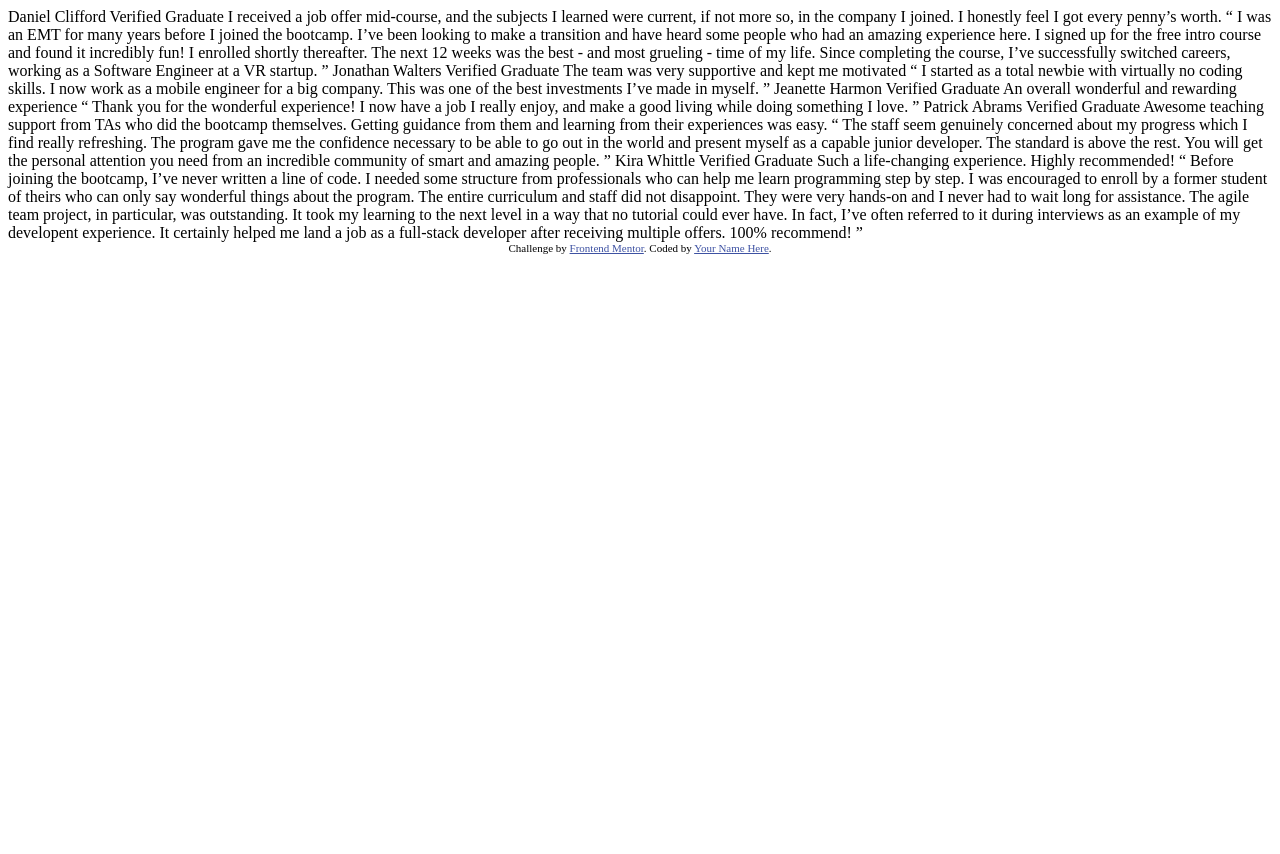
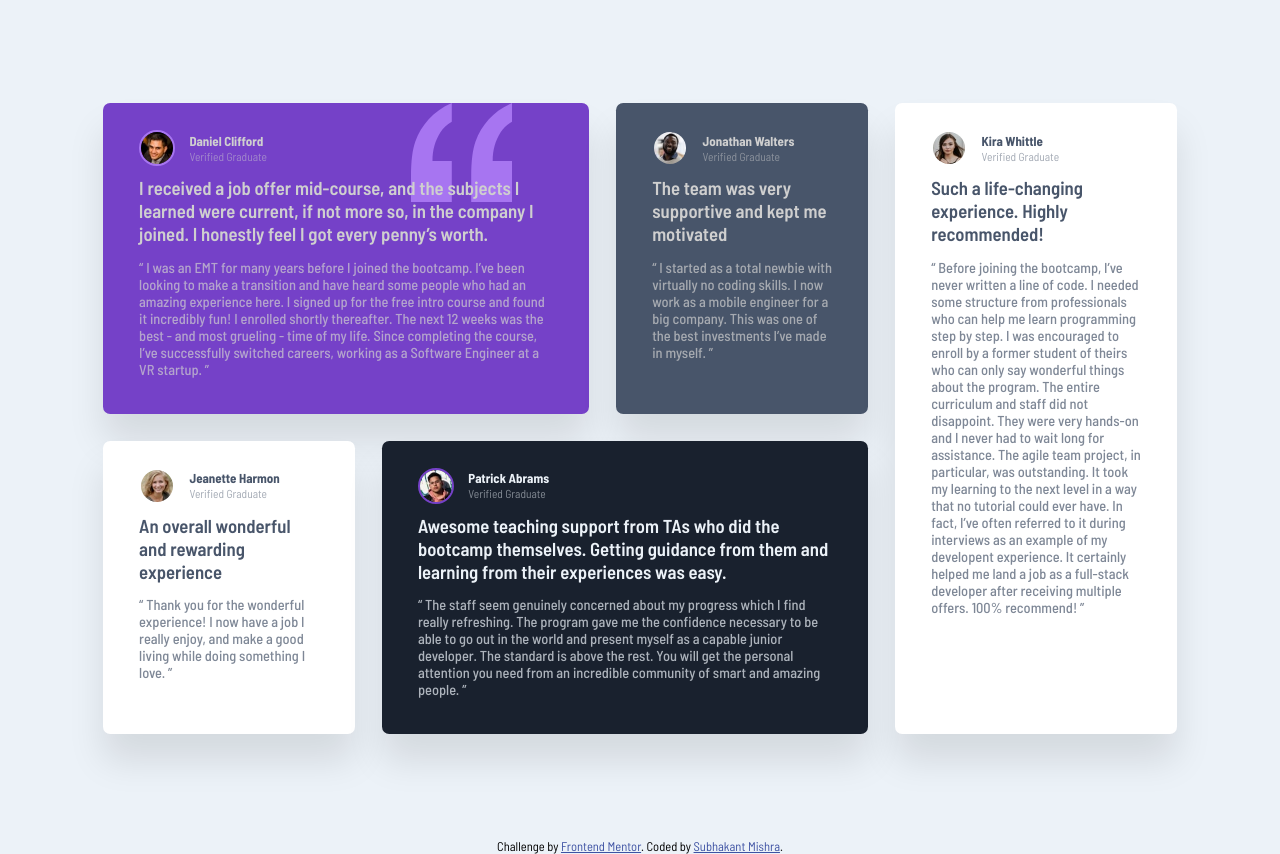
Before and after one commit to imsikun/testimonial_grid, a plain HTML site: page index.html in a window 1280 px wide. Before the commit the page ends 800 px from the top, so only its background shows below. Drawn offline with Linux system fonts and the light colour scheme.

Commit message:
final submission

```diff
--- /dev/null
+++ b/css/style.css
@@ -0,0 +1,139 @@
+@import url('https://fonts.googleapis.com/css2?family=Barlow+Semi+Condensed:wght@500;600&display=swap');
+* {
+  margin: 0;
+  padding: 0;
+  box-sizing: border-box;
+}
+
+body {
+  -moz-transform: scale(0.9, 0.9);
+  zoom: 0.9;
+  zoom: 90%;
+  background-color: hsl(210, 46%, 95%);
+  font-family: 'Barlow Semi Condensed', sans-serif;
+}
+h5 {
+  font-size: 1.3rem;
+  font-weight: 600;
+  padding: 15px 0;
+}
+
+h6 {
+  margin-bottom: 0;
+  font-size: 0.9rem;
+  margin-top: 3px;
+}
+p {
+  margin-bottom: 0;
+}
+
+.grid-container {
+  display: grid;
+  padding: 7%;
+}
+.grid-item {
+  box-shadow: 0 30px 40px rgba(0, 0, 0, 0.1);
+  padding: 30px 40px 40px 40px;
+  margin: 15px;
+  border-radius: 8px;
+}
+.grid-container > *:first-child {
+  grid-column: 1 / span 10;
+  grid-row: 1;
+}
+.item1 {
+  background-color: hsl(263, 55%, 52%);
+  background-image: url(bg-pattern-quotation.svg);
+  background-repeat: no-repeat;
+  background-position: 80% 0;
+  background-size: 7rem;
+  color: #cfcfcf;
+  grid-column: 1 / span 10;
+  grid-row: 1;
+}
+.item2 {
+  background-color: hsl(217, 19%, 35%);
+  color: #cfcfcf;
+  grid-column: 11 / span 3;
+  grid-row: 1;
+}
+.item5 {
+  background-color: #fff;
+  color: hsl(217, 19%, 35%);
+  grid-column: 14 / span 3;
+  grid-row: 1 / span 2;
+}
+
+.item3 {
+  background-color: #fff;
+  color: hsl(217, 19%, 35%);
+  grid-column: 1 / span 3;
+  grid-row: 2;
+}
+.item4 {
+  background-color: hsl(219, 29%, 14%);
+  color: hsl(210, 46%, 95%);
+  grid-column: 4 / span 10;
+  grid-row: 2;
+}
+img {
+  width: 40px;
+  height: auto;
+  border-radius: 50%;
+  border: 3px solid;
+  float: left;
+  margin-right: 16px;
+}
+.review {
+  font-weight: 500;
+  opacity: 70%;
+}
+.verified {
+  opacity: 50%;
+  font-size: 0.8rem;
+}
+.attribution {
+  font-size: 14px;
+  text-align: center;
+}
+.attribution a {
+  color: hsl(228, 45%, 44%);
+}
+
+/* media query */
+@media (max-width: 768px) {
+  .grid-container {
+    padding: 5%;
+  }
+  .grid-item {
+    grid-column: 1;
+    grid-row: auto;
+  }
+}
+@media (max-width: 1000px) and (min-width: 768px) {
+  .grid-container {
+    padding: 5%;
+  }
+
+  .item1 {
+    grid-row: 1;
+    grid-column: 1/12;
+  }
+  .item2 {
+    grid-row: 1;
+    grid-column: 12/16;
+  }
+  .item3 {
+    grid-row: 2;
+    grid-column: 1/5;
+  }
+  .item4 {
+    grid-row: 2;
+    grid-column: 5/16;
+  }
+  .item5 {
+    grid-row: 3;
+    grid-column: 1/16;
+  }
+}
+/* media query */
--- a/index.html
+++ b/index.html
@@ -1,76 +1,150 @@
 <!DOCTYPE html>
 <html lang="en">
   <head>
-  <meta charset="UTF-8">
-  <meta name="viewport" content="width=device-width, initial-scale=1.0"> <!-- displays site properly based on user's device -->
+    <meta charset="UTF-8" />
+    <meta name="viewport" content="width=device-width, initial-scale=1.0" />
+    <!-- displays site properly based on user's device -->
 
-  <link rel="icon" type="image/png" sizes="32x32" href="./images/favicon-32x32.png">
+    <link
+      rel="icon"
+      type="image/png"
+      sizes="32x32"
+      href="./images/favicon-32x32.png"
+    />
+    <link
+      href="https://fonts.googleapis.com/css2?family=Barlow+Semi+Condensed:ital,wght@0,100;0,200;0,300;0,400;0,500;0,600;0,700;0,800;0,900;1,100;1,200;1,300;1,400;1,500;1,600;1,700;1,800;1,900&display=swap"
+      rel="stylesheet"
+    />
+    <link rel="stylesheet" href="./css/style.css" />
 
-  <title>Frontend Mentor | [Challenge Name Here]</title>
+    <title>Frontend Mentor | Testimonials grid section</title>
 
     <!-- Feel free to remove these styles or customise in your own stylesheet 👍 -->
-  <style>
-    .attribution { font-size: 11px; text-align: center; }
-    .attribution a { color: hsl(228, 45%, 44%); }
-  </style>
   </head>
   <body>
-  Daniel Clifford
-  Verified Graduate
+    <!-- showcase area -->
 
-  I received a job offer mid-course, and the subjects I learned were current, if not more so,
-  in the company I joined. I honestly feel I got every penny’s worth.
+    <div class="grid-container">
+      <div class="grid-item item1">
+        <img
+          src="./images/image-daniel.jpg"
+          alt="daniel-image"
+          style="border-color: #A775F1;"
+        />
+        <h6>Daniel Clifford</h6>
+        <p class="verified">Verified Graduate</p>
 
-  “ I was an EMT for many years before I joined the bootcamp. I’ve been looking to make a
-  transition and have heard some people who had an amazing experience here. I signed up
-  for the free intro course and found it incredibly fun! I enrolled shortly thereafter.
-  The next 12 weeks was the best - and most grueling - time of my life. Since completing
-  the course, I’ve successfully switched careers, working as a Software Engineer at a VR startup. ”
+        <h5>
+          I received a job offer mid-course, and the subjects I learned were
+          current, if not more so, in the company I joined. I honestly feel I
+          got every penny’s worth.
+        </h5>
 
-  Jonathan Walters
-  Verified Graduate
+        <p class="review">
+          “ I was an EMT for many years before I joined the bootcamp. I’ve been
+          looking to make a transition and have heard some people who had an
+          amazing experience here. I signed up for the free intro course and
+          found it incredibly fun! I enrolled shortly thereafter. The next 12
+          weeks was the best - and most grueling - time of my life. Since
+          completing the course, I’ve successfully switched careers, working as
+          a Software Engineer at a VR startup. ”
+        </p>
+      </div>
 
-  The team was very supportive and kept me motivated
+      <div class="grid-item item2">
+        <img
+          src="images/image-jonathan.jpg"
+          alt="jonathan-image"
+          style="border-color: hsl(217, 19%, 35%);"
+        />
+        <h6>Jonathan Walters</h6>
+        <p class="verified">Verified Graduate</p>
 
-  “ I started as a total newbie with virtually no coding skills. I now work as a mobile engineer
-  for a big company. This was one of the best investments I’ve made in myself. ”
+        <h5>The team was very supportive and kept me motivated</h5>
 
-  Jeanette Harmon
-  Verified Graduate
+        <p class="review">
+          “ I started as a total newbie with virtually no coding skills. I now
+          work as a mobile engineer for a big company. This was one of the best
+          investments I’ve made in myself. ”
+        </p>
+      </div>
 
-  An overall wonderful and rewarding experience
+      <div class="grid-item item3">
+        <img
+          src="images/image-jeanette.jpg"
+          alt="Jeanette-image"
+          style="border-color: #fff"
+        />
+        <h6>Jeanette Harmon</h6>
+        <p class="verified">Verified Graduate</p>
 
-  “ Thank you for the wonderful experience! I now have a job I really enjoy, and make a good living
-  while doing something I love. ”
+        <h5>An overall wonderful and rewarding experience</h5>
 
-  Patrick Abrams
-  Verified Graduate
+        <p class="review">
+          “ Thank you for the wonderful experience! I now have a job I really
+          enjoy, and make a good living while doing something I love. ”
+        </p>
+      </div>
 
-  Awesome teaching support from TAs who did the bootcamp themselves. Getting guidance from them and
-  learning from their experiences was easy.
+      <div class="grid-item item4">
+        <img
+          src="images/image-patrick.jpg"
+          alt="patrick-image"
+          style="border-color: hsl(263, 55%, 52%);"
+        />
+        <h6>Patrick Abrams</h6>
+        <p class="verified">Verified Graduate</p>
 
-  “ The staff seem genuinely concerned about my progress which I find really refreshing. The program
-  gave me the confidence necessary to be able to go out in the world and present myself as a capable
-  junior developer. The standard is above the rest. You will get the personal attention you need from
-  an incredible community of smart and amazing people. ”
+        <h5>
+          Awesome teaching support from TAs who did the bootcamp themselves.
+          Getting guidance from them and learning from their experiences was
+          easy.
+        </h5>
 
-  Kira Whittle
-  Verified Graduate
+        <p class="review">
+          “ The staff seem genuinely concerned about my progress which I find
+          really refreshing. The program gave me the confidence necessary to be
+          able to go out in the world and present myself as a capable junior
+          developer. The standard is above the rest. You will get the personal
+          attention you need from an incredible community of smart and amazing
+          people. ”
+        </p>
+      </div>
 
-  Such a life-changing experience. Highly recommended!
+      <div class="grid-item item5">
+        <img
+          src="images/image-kira.jpg"
+          alt="kira-image"
+          style="border-color: #fff"
+        />
+        <h6>Kira Whittle</h6>
+        <p class="verified">Verified Graduate</p>
 
-  “ Before joining the bootcamp, I’ve never written a line of code. I needed some structure from
-  professionals who can help me learn programming step by step. I was encouraged to enroll by a former
-  student of theirs who can only say wonderful things about the program. The entire curriculum and staff
-  did not disappoint. They were very hands-on and I never had to wait long for assistance. The agile team
-  project, in particular, was outstanding. It took my learning to the next level in a way that no tutorial
-  could ever have. In fact, I’ve often referred to it during interviews as an example of my developent
-  experience. It certainly helped me land a job as a full-stack developer after receiving multiple offers.
-  100% recommend! ”
+        <h5>Such a life-changing experience. Highly recommended!</h5>
+
+        <p class="review">
+          “ Before joining the bootcamp, I’ve never written a line of code. I
+          needed some structure from professionals who can help me learn
+          programming step by step. I was encouraged to enroll by a former
+          student of theirs who can only say wonderful things about the program.
+          The entire curriculum and staff did not disappoint. They were very
+          hands-on and I never had to wait long for assistance. The agile team
+          project, in particular, was outstanding. It took my learning to the
+          next level in a way that no tutorial could ever have. In fact, I’ve
+          often referred to it during interviews as an example of my developent
+          experience. It certainly helped me land a job as a full-stack
+          developer after receiving multiple offers. 100% recommend! ”
+        </p>
+      </div>
+    </div>
+
+    <!-- showcase area -->
 
     <div class="attribution">
-    Challenge by <a href="https://www.frontendmentor.io?ref=challenge" target="_blank">Frontend Mentor</a>.
-    Coded by <a href="#">Your Name Here</a>.
+      Challenge by
+      <a href="https://www.frontendmentor.io?ref=challenge" target="_blank"
+        >Frontend Mentor</a
+      >. Coded by <a href="#">Subhakant Mishra</a>.
     </div>
   </body>
 </html>
```
Also changed, not shown: css/bg-pattern-quotation.svg (renamed from images/bg-pattern-quotation.svg). Lines whose indentation alone changed are shown as unchanged.
